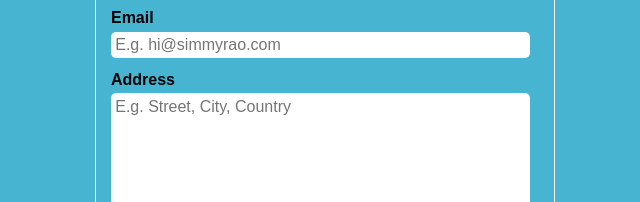
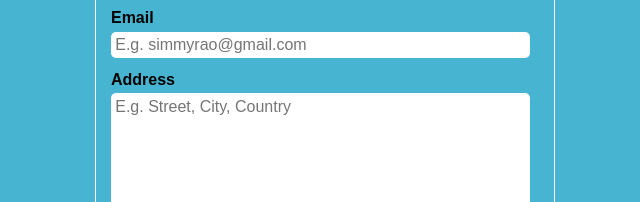
Before and after one commit to MuskannPatel/Restaurent-Frontend-project, a plain HTML site: page order.html in a window 1280 px wide. Shown: the part 589-791 px from the top of the page, 315-955 px from the left. Drawn offline with Linux system fonts and the light colour scheme.

Commit message:
Update order.html

```diff
--- a/order.html
+++ b/order.html
@@ -76,7 +76,7 @@
                     <input type="tel" name="contact" placeholder="E.g. 9843xxxxxx" class="input-responsive" required>
 
                     <div class="order-label">Email</div>
-                    <input type="email" name="email" placeholder="E.g. hi@simmyrao.com" class="input-responsive" required>
+                    <input type="email" name="email" placeholder="E.g. simmyrao@gmail.com" class="input-responsive" required>
 
                     <div class="order-label">Address</div>
                     <textarea name="address" rows="10" placeholder="E.g. Street, City, Country" class="input-responsive" required></textarea>
```
